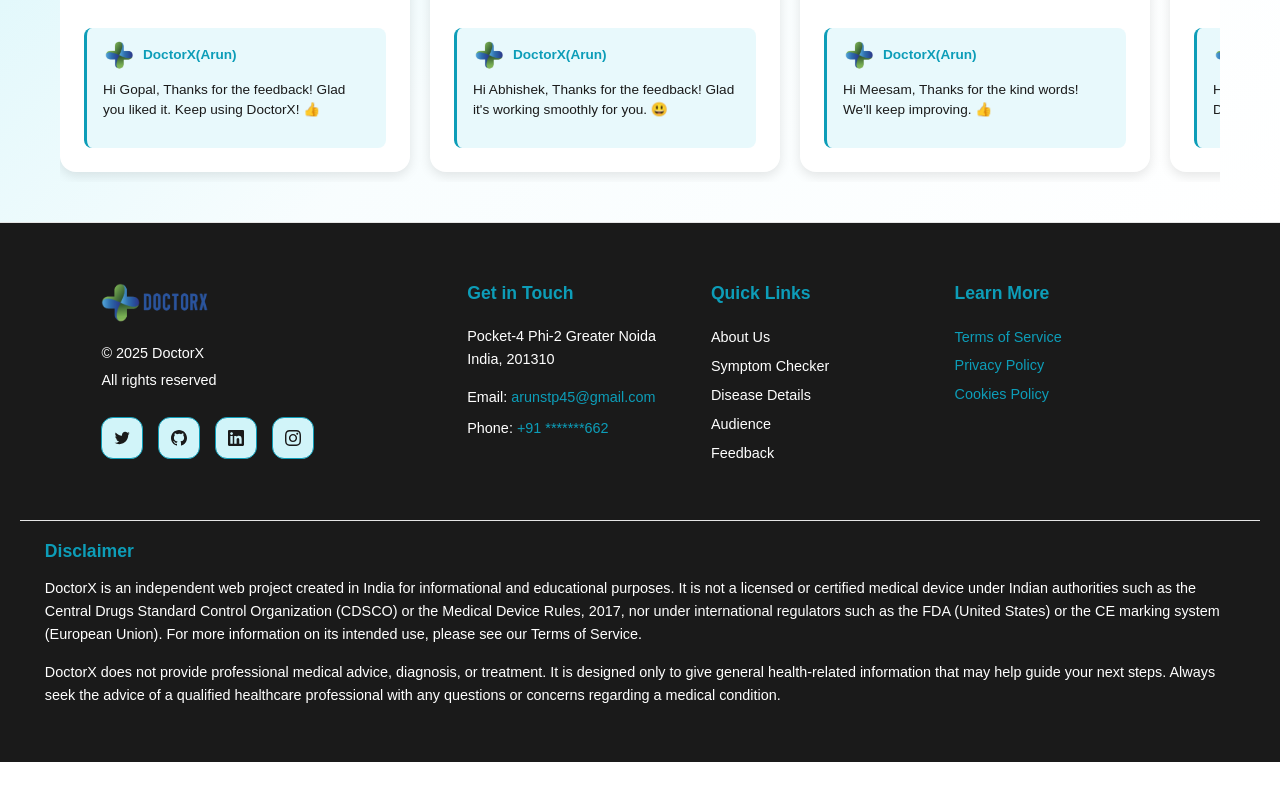
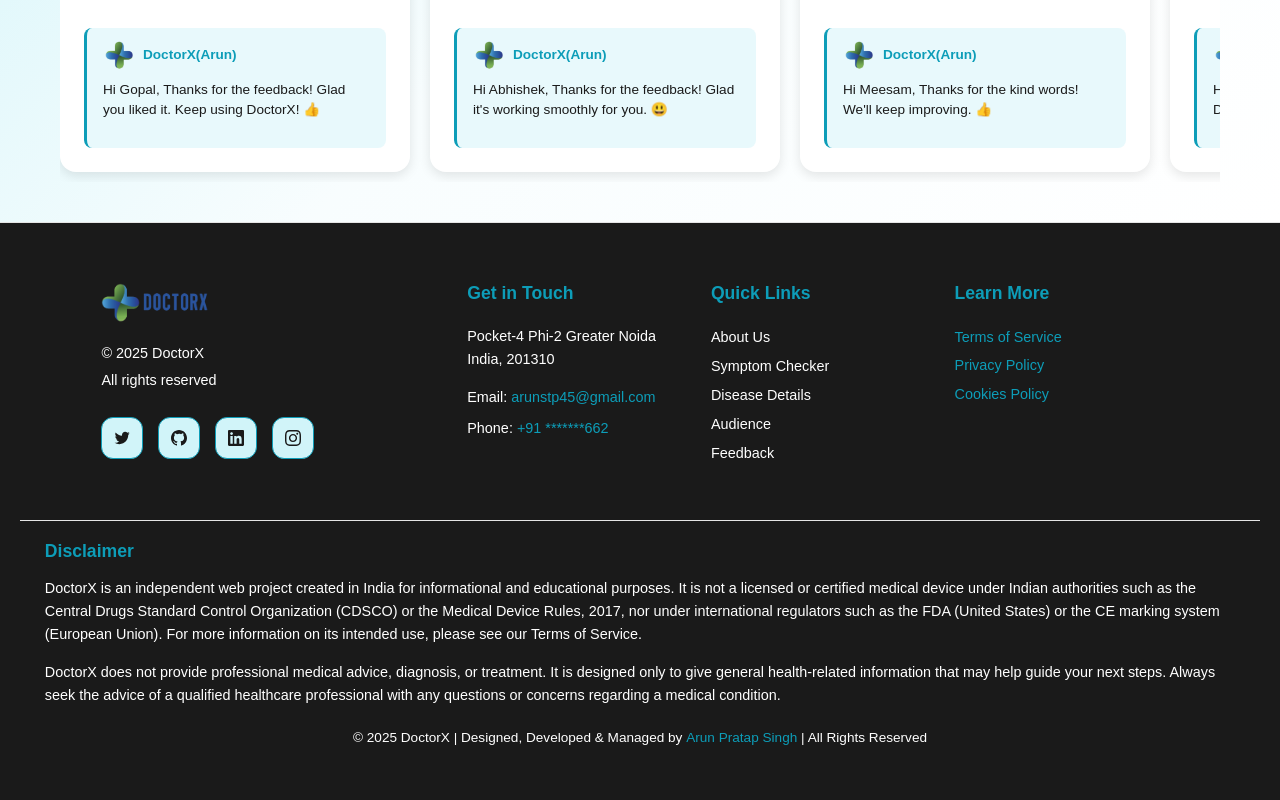
Before and after one commit to arunar9363/DoctorX, a React (Vite) app: page / in a window 1280 px wide. Shown: the part 5480-6280 px from the top of the page. Before the commit the page ends 6242 px from the top, so only its background shows below. Built offline with nearby package versions, Linux system fonts and the light colour scheme; no server answers.

Commit message:
Add copyright and designer credit to footer
Added a new paragraph to the footer displaying © 2025 DoctorX and crediting Arun Pratap Singh as the designer, developer, and manager, with a LinkedIn link and hover effect.

```diff
--- a/src/components/common/Footer.jsx
+++ b/src/components/common/Footer.jsx
@@ -525,6 +525,20 @@
           <p style={disclaimerPStyles}>
             DoctorX does not provide professional medical advice, diagnosis, or treatment. It is designed only to give general health-related information that may help guide your next steps. Always seek the advice of a qualified healthcare professional with any questions or concerns regarding a medical condition.
           </p>
+          <p style={{ ...disclaimerPStyles, textAlign: 'center', marginTop: '20px', fontSize: '0.85rem' }}>
+            © 2025 DoctorX | Designed, Developed & Managed by{' '}
+            <a
+              href="https://www.linkedin.com/in/arun-pratap-singh-944491292"
+              target="_blank"
+              rel="noopener noreferrer"
+              style={{ color: 'var(--color-secondary)', textDecoration: 'none', fontWeight: '500' }}
+              onMouseOver={(e) => e.target.style.textDecoration = 'underline'}
+              onMouseOut={(e) => e.target.style.textDecoration = 'none'}
+            >
+              Arun Pratap Singh
+            </a>
+            {' '}| All Rights Reserved
+          </p>
         </div>
       </footer>
     </>
```
